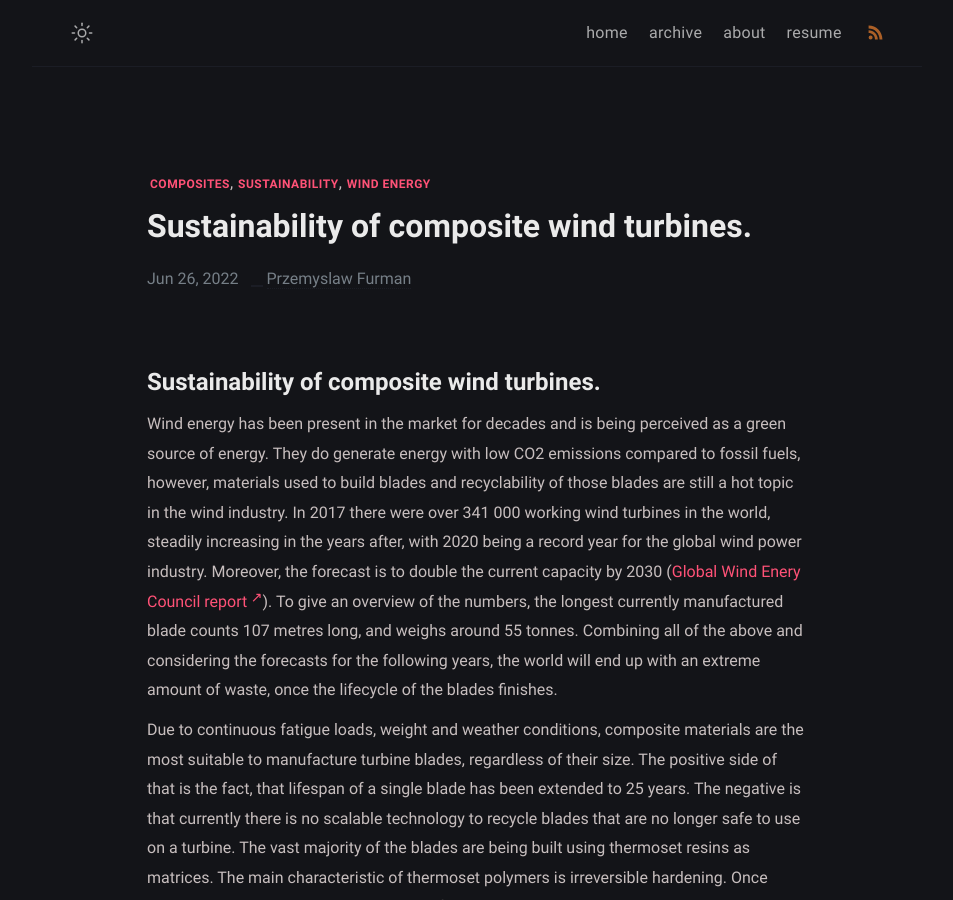
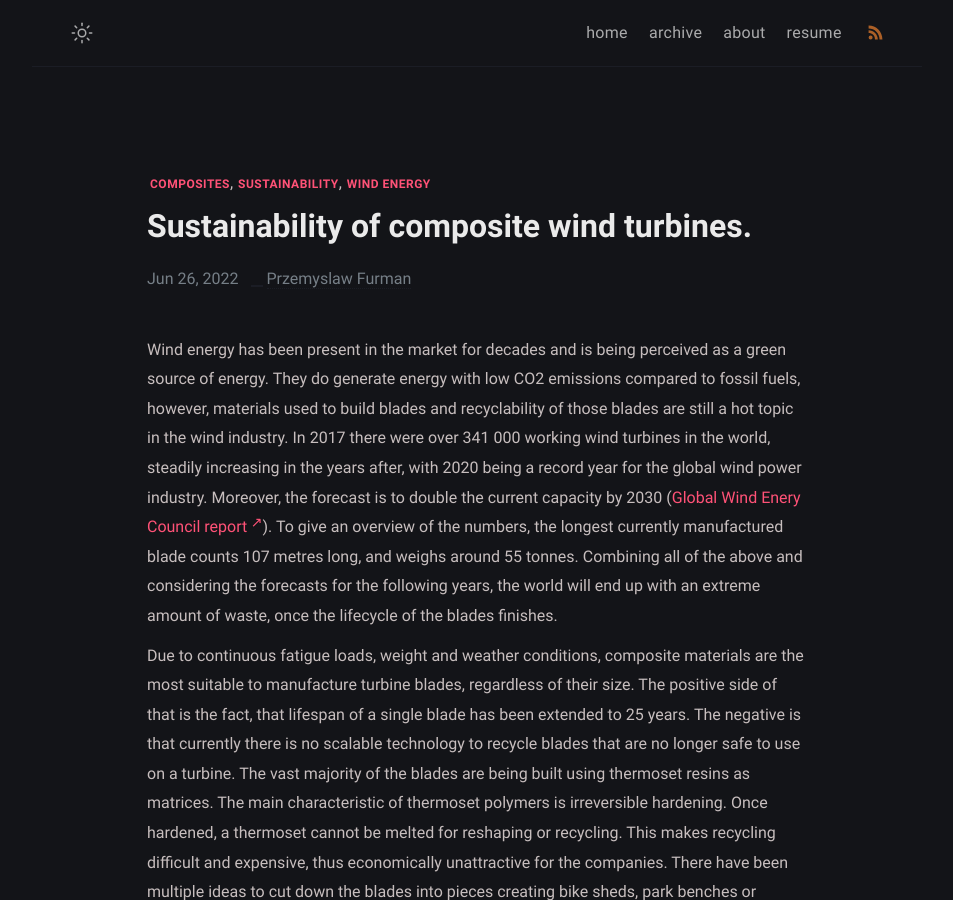
Before and after one commit to furmanp/my-personal-website, a Jekyll site: the page built from _posts/2022-06-26-recyclability-of-turbine-blades/2022-06-26-recyclability-of-turbine-blades.md, in a window 1280 px wide and 900 px high. Shown: the whole window, without its empty margins (163-1116 px from the left). Built offline with Jekyll 4.4.1, drawn with Linux system fonts in a browser that asks for light colours.

Commit message:
recyclability of turbine blades

```diff
--- a/_posts/2022-06-26-recyclability-of-turbine-blades/2022-06-26-recyclability-of-turbine-blades.md
+++ b/_posts/2022-06-26-recyclability-of-turbine-blades/2022-06-26-recyclability-of-turbine-blades.md
@@ -5,8 +5,6 @@ date:   2022-06-26 00:00:00 +0000
 categories: general
 tag: [composites, sustainability, wind energy]
 ---
-# Sustainability of composite wind turbines.
-
 Wind energy has been present in the market for decades and is being perceived as a green source of energy.
 They do generate energy with low CO2 emissions compared to fossil fuels, however, materials used to build blades and recyclability
 of those blades are still a hot topic in the wind industry. In 2017 there were over 341 000 working wind turbines in the world,
```
